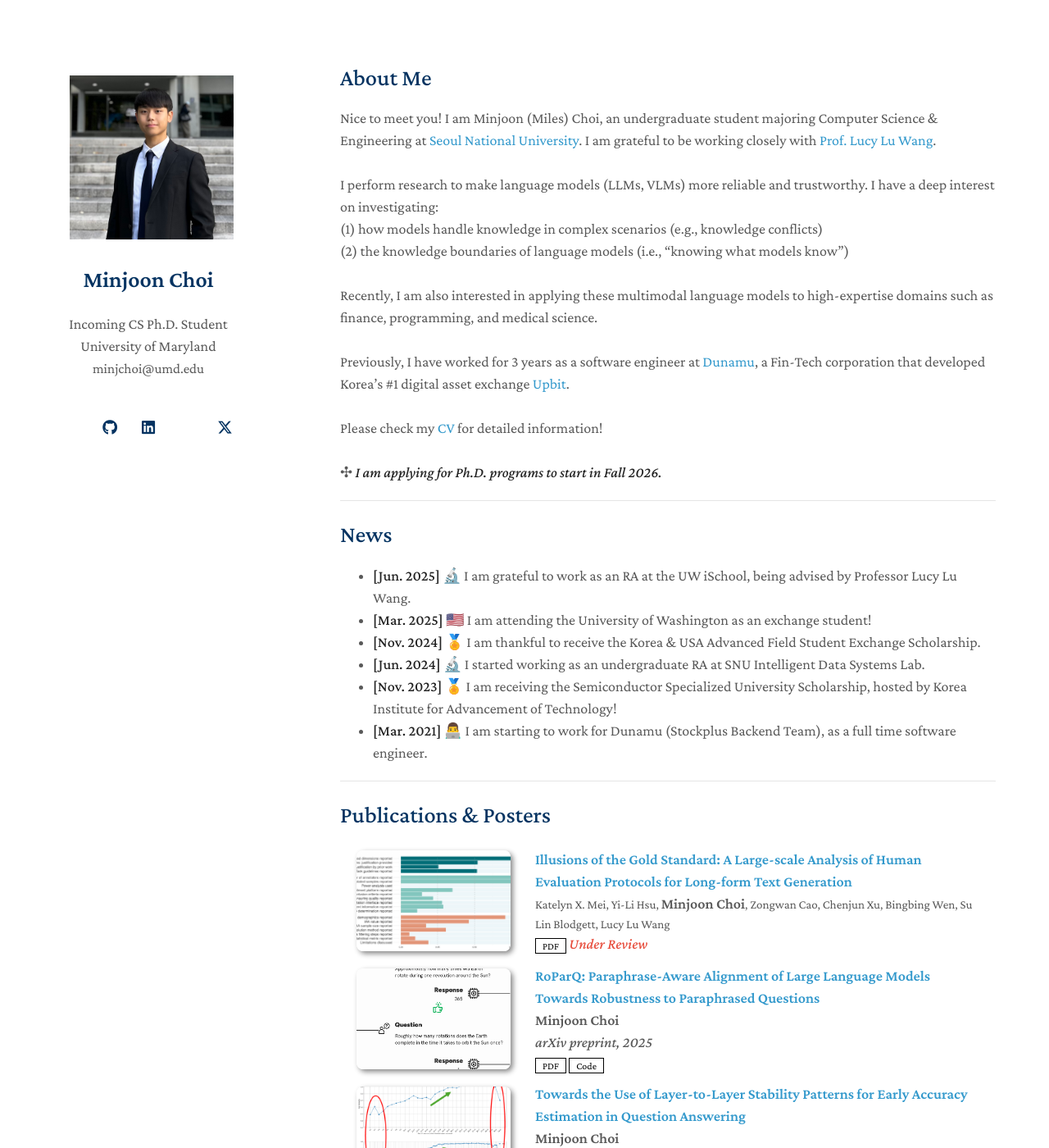
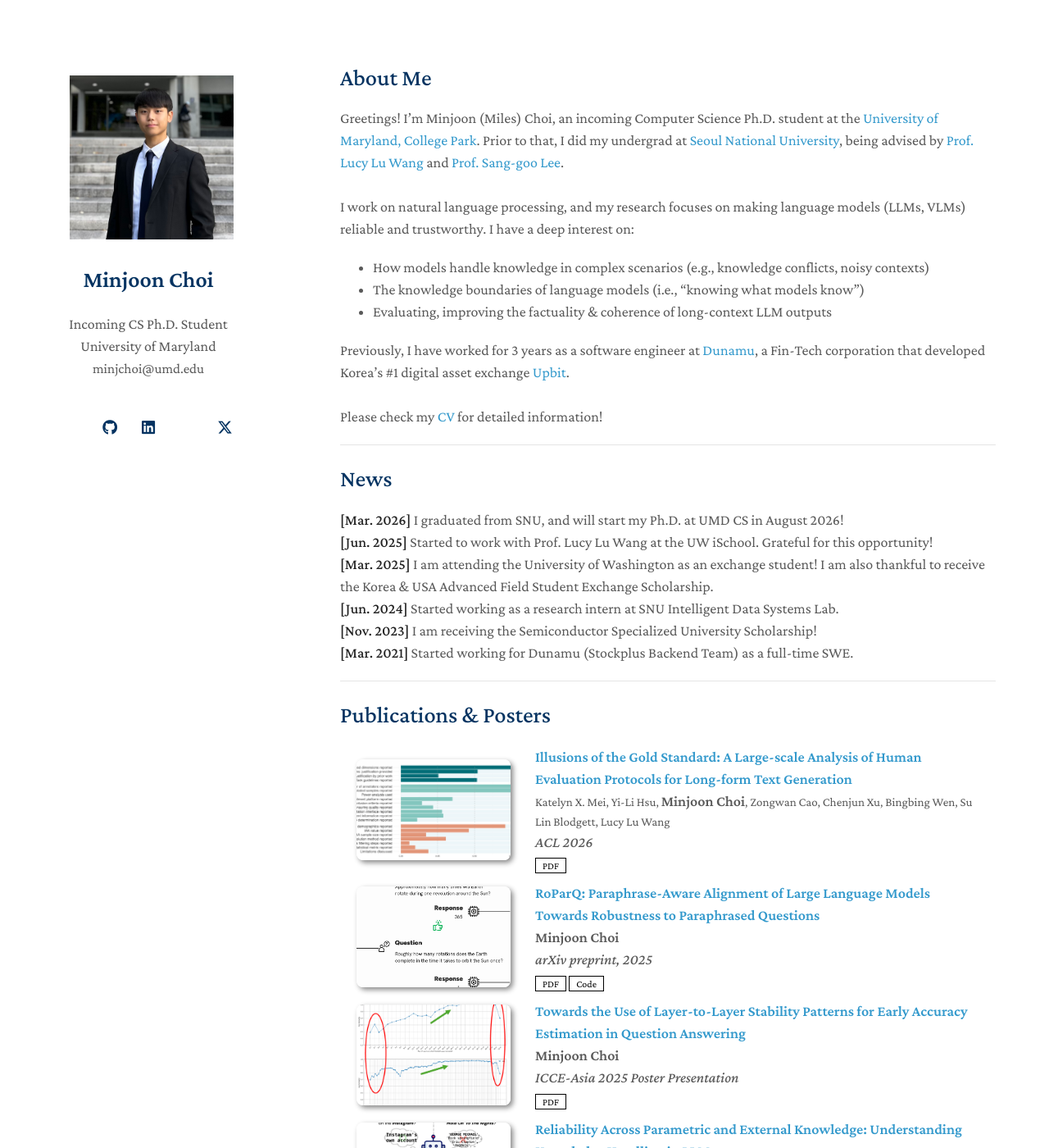
Before and after one commit to m-joon-ixix/m-joon-ixix.github.io, a Jekyll site: the page built from index.md, in a window 1280 px wide and 1400 px high. Shown: the whole window at 82% size. Built offline with Jekyll 4.4.1, drawn with Linux system fonts in a browser that asks for light colours; a style sheet for code colours, icons or effects is not loaded; our own code applies the rules of GitHub Pages for plain Markdown files.

Commit message:
update Apr 17, 2026: UMD status update, paper accepted to ACL

```diff
--- a/_data/publications.yml
+++ b/_data/publications.yml
@@ -2,13 +2,13 @@ main:
   - title: "Illusions of the Gold Standard: A Large-scale Analysis of Human Evaluation Protocols for Long-form Text Generation"
     authors: Katelyn X. Mei, Yi-Li Hsu, Minjoon Choi, Zongwan Cao, Chenjun Xu, Bingbing Wen, Su Lin Blodgett, Lucy Lu Wang
     conference_short:
-    conference:
+    conference: ACL 2026
     paper: ./assets/files/Illusions-of-the-Gold-Standard_ARR-Jan2026.pdf
     pdf: ./assets/files/Illusions-of-the-Gold-Standard_ARR-Jan2026.pdf
     code:
     bibtex:
     image: ./assets/img/mei2026illusionsofthegold.png
-    notes: Under Review
+    notes:
   - title: "RoParQ: Paraphrase-Aware Alignment of Large Language Models Towards Robustness to Paraphrased Questions"
     authors: Minjoon Choi
     conference_short:
@@ -38,4 +38,4 @@ main:
     code:
     bibtex:
     image: ./assets/img/kim2025reliabilityparametricexternalknowledge.png
-    notes: Under Review
+    notes:
--- a/index.md
+++ b/index.md
@@ -4,29 +4,27 @@ layout: homepage
 
 ## About Me
 
-Nice to meet you! I am Minjoon (Miles) Choi, an undergraduate student majoring Computer Science & Engineering at <a href="https://en.snu.ac.kr/index.html" target="_blank">Seoul National University</a>. I am grateful to be working closely with <a href="https://llwang.net" target="_blank">Prof. Lucy Lu Wang</a>.
+Greetings! I'm Minjoon (Miles) Choi, an incoming Computer Science Ph.D. student at the <a href="https://www.cs.umd.edu" target="_blank">University of Maryland, College Park</a>.
+Prior to that, I did my undergrad at <a href="https://en.snu.ac.kr/index.html" target="_blank">Seoul National University</a>, being advised by <a href="https://llwang.net" target="_blank">Prof. Lucy Lu Wang</a> and <a href="https://ids.snu.ac.kr/members/M_Sang-goo_Lee.html" target="_blank">Prof. Sang-goo Lee</a>.
 <br><br>
-I perform research to make language models (LLMs, VLMs) more reliable and trustworthy. I have a deep interest on investigating:<br>
-(1) how models handle knowledge in complex scenarios (e.g., knowledge conflicts)<br>
-(2) the knowledge boundaries of language models (i.e., "knowing what models know")<br>
-<br>
-Recently, I am also interested in applying these multimodal language models to high-expertise domains such as finance, programming, and medical science.
-<br><br>
+I work on natural language processing, and my research focuses on making language models (LLMs, VLMs) reliable and trustworthy. I have a deep interest on:
+- How models handle knowledge in complex scenarios (e.g., knowledge conflicts, noisy contexts)
+- The knowledge boundaries of language models (i.e., "knowing what models know")
+- Evaluating, improving the factuality & coherence of long-context LLM outputs
+
 Previously, I have worked for 3 years as a software engineer at <a href="https://www.dunamu.com/en" target="_blank">Dunamu</a>, a Fin-Tech corporation that developed Korea's #1 digital asset exchange <a href="https://upbit.com/home" target="_blank">Upbit</a>.
 <br><br>
 Please check my <a href="assets/files/minjoon-cv.pdf" target="_blank">CV</a> for detailed information!
-<br><br>
-✣ ***I am applying for Ph.D. programs to start in Fall 2026.***
 
 ---
 
 ## News
-- **[Jun. 2025]** 🔬 I am grateful to work as an RA at the UW iSchool, being advised by Professor Lucy Lu Wang.
-- **[Mar. 2025]** 🇺🇸 I am attending the University of Washington as an exchange student!
-- **[Nov. 2024]** 🏅 I am thankful to receive the Korea & USA Advanced Field Student Exchange Scholarship.
-- **[Jun. 2024]** 🔬 I started working as an undergraduate RA at SNU Intelligent Data Systems Lab.
-- **[Nov. 2023]** 🏅 I am receiving the Semiconductor Specialized University Scholarship, hosted by Korea Institute for Advancement of Technology!
-- **[Mar. 2021]** 👨‍💻 I am starting to work for Dunamu (Stockplus Backend Team), as a full time software engineer.
+**[Mar. 2026]** I graduated from SNU, and will start my Ph.D. at UMD CS in August 2026!<br>
+**[Jun. 2025]** Started to work with Prof. Lucy Lu Wang at the UW iSchool. Grateful for this opportunity!<br>
+**[Mar. 2025]** I am attending the University of Washington as an exchange student! I am also thankful to receive the Korea & USA Advanced Field Student Exchange Scholarship.<br>
+**[Jun. 2024]** Started working as a research intern at SNU Intelligent Data Systems Lab.<br>
+**[Nov. 2023]** I am receiving the Semiconductor Specialized University Scholarship!<br>
+**[Mar. 2021]** Started working for Dunamu (Stockplus Backend Team) as a full-time SWE.<br>
 
 ---
 
```
Also changed, not shown: 1 other file.
